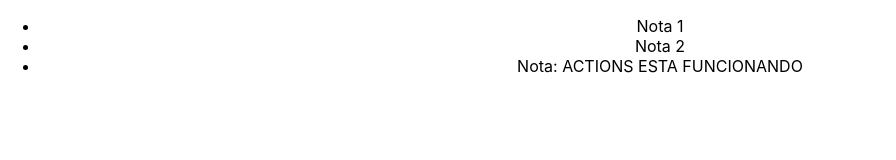
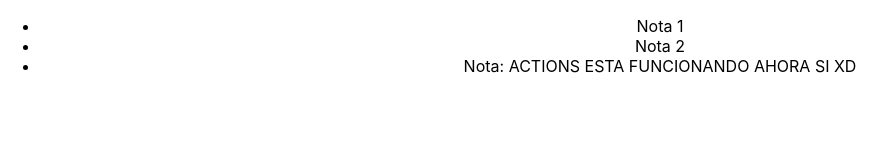
Before and after one commit to JuanYunda/QuackyNotesApp, a React (Create React App) app in the folder web/: page /notes in a window 1280 px wide. Shown: the top 160 px of the page, without its empty margins (0-896 px from the left). Built offline with nearby package versions, Linux system fonts and the light colour scheme; the HTML template or start-up script is replaced by a standard one.

Commit message:
FUNCIONA

```diff
--- a/web/src/components/Notes.js
+++ b/web/src/components/Notes.js
@@ -5,7 +5,7 @@ function Notes() {
     <ul>
       <li>Nota 1</li>
       <li>Nota 2</li>
-      <li>Nota: ACTIONS ESTA FUNCIONANDO</li>
+      <li>Nota: ACTIONS ESTA FUNCIONANDO AHORA SI XD</li>
     </ul>
   );
 }
```
